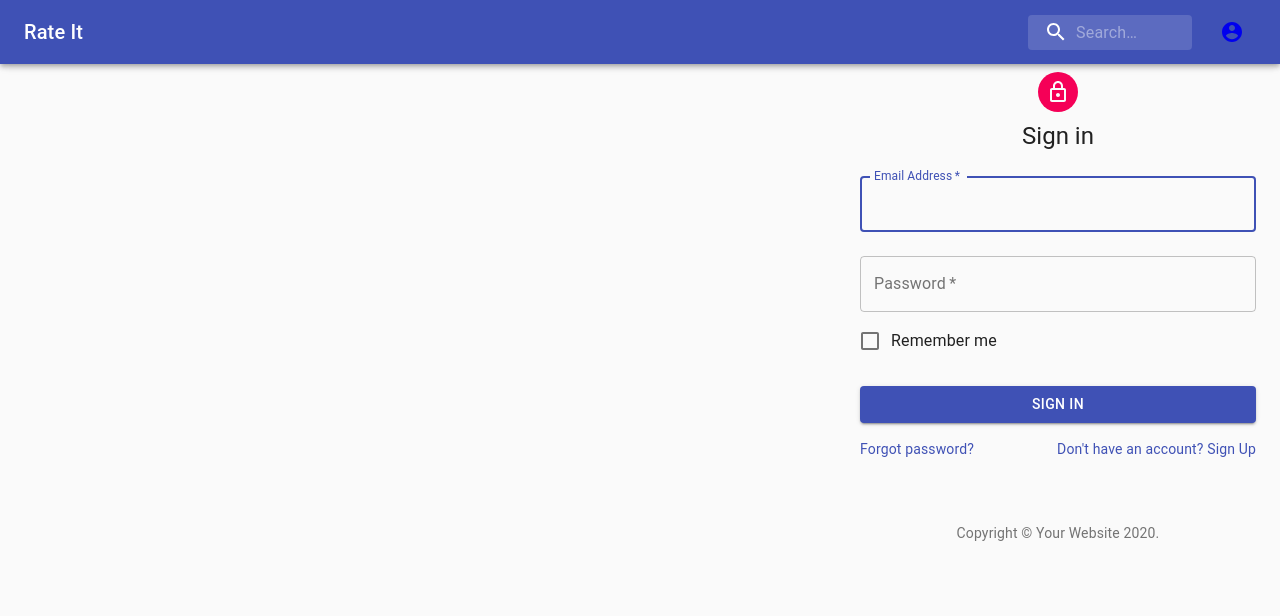
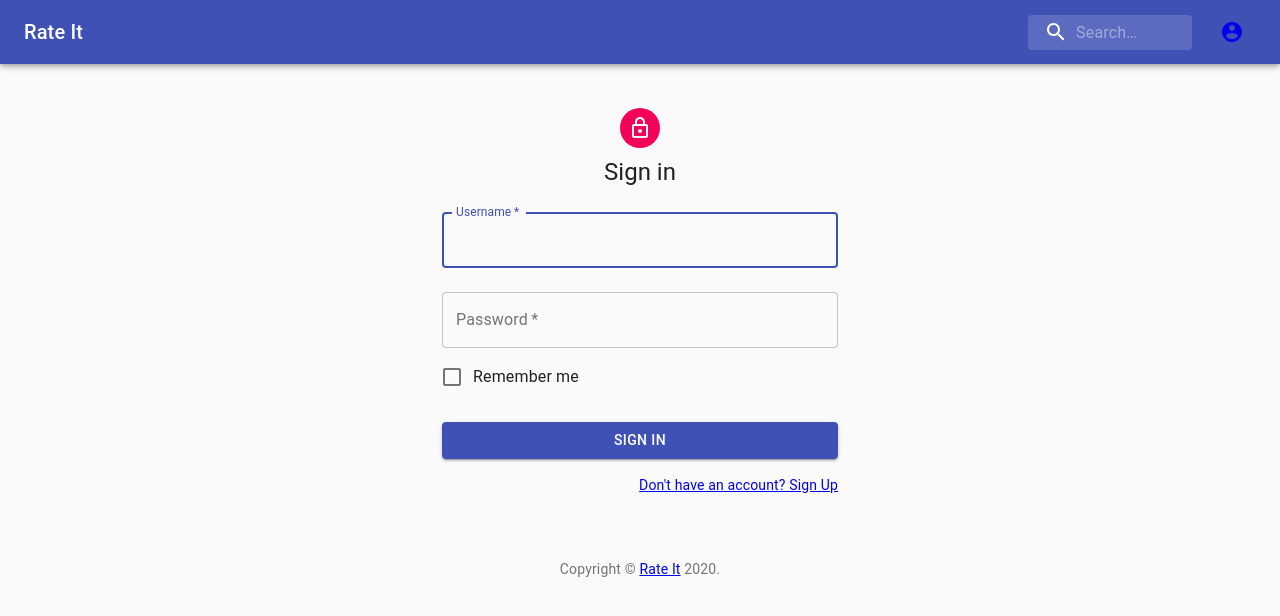
Before and after one commit to AhmedAlsudairi/Rate-it, a React (Create React App) app: page /signin in a window 1280 px wide. Shown: the top 616 px of the page. Built offline with nearby package versions, Linux system fonts and the light colour scheme.

Commit message:
adding select item logic

```diff
--- /dev/null
+++ b/src/components/Copyright/Copyright.js
@@ -0,0 +1,16 @@
+import React from 'react';
+import Typography from '@material-ui/core/Typography';
+import {Link } from 'react-router-dom';
+
+export default function Copyright() {
+  return (
+    <Typography variant="body2" color="textSecondary" align="center">
+      {'Copyright © '}
+      <Link to='/'>
+        Rate It
+      </Link>{' '}
+      {new Date().getFullYear()}
+      {'.'}
+    </Typography>
+  );
+}
--- a/src/components/SideDrawer/SideDrawer.js
+++ b/src/components/SideDrawer/SideDrawer.js
@@ -1,4 +1,4 @@
-import React from 'react';
+import React, { useState } from 'react';
 import { makeStyles } from '@material-ui/core/styles';
 import Drawer from '@material-ui/core/Drawer';
 import Toolbar from '@material-ui/core/Toolbar';
@@ -35,7 +35,39 @@ const useStyles = makeStyles((theme) => ({
 
 export default function SideDrawer(props) {
   const classes = useStyles();
+  const [listItems,setlistItems] = useState([
+    {name: 'All',selected: true,},
+    {name: 'Level 1',selected: false},
+    {name: 'Level 2',selected: false},
+    {name: 'Level 3',selected: false},
+    {name: 'Level 4',selected: false},
+    {name: 'Level 5',selected: false},
+    {name: 'Level 6',selected: false},
+    {name: 'Level 7',selected: false},
+    {name: 'Level 8',selected: false}
+  ]);
+  const selectItemHandler = (selectedItem) => {
+    const newListIems = [
+      {name: 'All',selected: false,},
+      {name: 'Level 1',selected: false},
+      {name: 'Level 2',selected: false},
+      {name: 'Level 3',selected: false},
+      {name: 'Level 4',selected: false},
+      {name: 'Level 5',selected: false},
+      {name: 'Level 6',selected: false},
+      {name: 'Level 7',selected: false},
+      {name: 'Level 8',selected: false},
+    ];
 
+   const updatedList = newListIems.map((item)=>{
+      if(item.name === selectedItem.name){
+        item.selected = true;
+      }
+      return item;
+    })
+    console.log();
+    setlistItems(updatedList)
+  }
   return (
       <Drawer
         className={classes.drawer}
@@ -50,7 +82,7 @@ export default function SideDrawer(props) {
             <Divider/>
           <List>
 
-            {['All', 'Level 1', 'Level 2', 'Level 3', 'Level 4', 'Level 5', 'Level 6', 'Level 7', 'Level 8'].map((text, index) => {
+            {listItems.map((item, index) => {
                 let x;
               switch(index){
                 case 0: x=<SelectAllIcon/>
@@ -76,16 +108,16 @@ export default function SideDrawer(props) {
               }
               return (
 
-              <ListItem button key={text}>
+              <ListItem onClick={()=>{selectItemHandler(item)}} selected={item.selected} button key={item.name}>
                 <ListItemIcon>{x}</ListItemIcon>
-                <ListItemText primary={text} />
+                <ListItemText primary={item.name} />
               </ListItem>
             )}
             )}
           </List>
           <Divider />
           <List>
-              <ListItem button key='Favorite'>
+              <ListItem button key='Favorite' >
                 <ListItemIcon><Favorite/></ListItemIcon>
                 <ListItemText primary='Favorite' />
               </ListItem>
--- a/src/containers/Courses/Courses.js
+++ b/src/containers/Courses/Courses.js
@@ -20,26 +20,14 @@ export default function Courses() {
     <div className={classes.root}>
 
       <Grid container spacing={3}>
-        <Grid item xs={12}>
-          <Paper className={classes.paper}>xs=12</Paper>
+        <Grid item xs={4}>
+          <Paper className={classes.paper}>SWE312</Paper>
         </Grid>
-        <Grid item xs={12} sm={6}>
-          <Paper className={classes.paper}>xs=12 sm=6</Paper>
+        <Grid item xs={4}>
+          <Paper className={classes.paper}>SWE314</Paper>
         </Grid>
-        <Grid item xs={12} sm={6}>
-          <Paper className={classes.paper}>xs=12 sm=6</Paper>
-        </Grid>
-        <Grid item xs={6} sm={3}>
-          <Paper className={classes.paper}>xs=6 sm=3</Paper>
-        </Grid>
-        <Grid item xs={6} sm={3}>
-          <Paper className={classes.paper}>xs=6 sm=3</Paper>
-        </Grid>
-        <Grid item xs={6} sm={3}>
-          <Paper className={classes.paper}>xs=6 sm=3</Paper>
-        </Grid>
-        <Grid item xs={6} sm={3}>
-          <Paper className={classes.paper}>xs=6 sm=3</Paper>
+        <Grid item xs={4}>
+          <Paper className={classes.paper}>SWE211</Paper>
         </Grid>
       </Grid>
 
--- a/src/containers/Pages/HomePage/HomePage.js
+++ b/src/containers/Pages/HomePage/HomePage.js
@@ -3,7 +3,7 @@ import { makeStyles } from '@material-ui/core/styles';
 import Toolbar from '@material-ui/core/Toolbar';
 import SideDrawer from '../../../components/SideDrawer/SideDrawer';
 import { Hidden, Grid } from '@material-ui/core';
-import Course from '../../Courses/Courses'
+import Courses from '../../Courses/Courses'
 
 
 const useStyles = makeStyles((theme) => ({
@@ -27,7 +27,7 @@ export default function MainContainer(props) {
           <main className={classes.content}>
             <Toolbar />
 
-            <Course/>
+            <Courses/>
           </main>
         </Grid>
       </Grid>
--- a/src/containers/Pages/SignInPage/SignInPage.js
+++ b/src/containers/Pages/SignInPage/SignInPage.js
@@ -5,26 +5,14 @@ import CssBaseline from '@material-ui/core/CssBaseline';
 import TextField from '@material-ui/core/TextField';
 import FormControlLabel from '@material-ui/core/FormControlLabel';
 import Checkbox from '@material-ui/core/Checkbox';
-import Link from '@material-ui/core/Link';
 import Grid from '@material-ui/core/Grid';
 import Box from '@material-ui/core/Box';
 import LockOutlinedIcon from '@material-ui/icons/LockOutlined';
 import Typography from '@material-ui/core/Typography';
 import { makeStyles } from '@material-ui/core/styles';
 import Container from '@material-ui/core/Container';
-
-function Copyright() {
-  return (
-    <Typography variant="body2" color="textSecondary" align="center">
-      {'Copyright © '}
-      <Link color="inherit" href="https://material-ui.com/">
-        Your Website
-      </Link>{' '}
-      {new Date().getFullYear()}
-      {'.'}
-    </Typography>
-  );
-}
+import {Link } from 'react-router-dom';
+import Copyright from '../../../components/Copyright/Copyright';
 
 const useStyles = makeStyles((theme) => ({
   paper: {
@@ -44,13 +32,16 @@ const useStyles = makeStyles((theme) => ({
   submit: {
     margin: theme.spacing(3, 0, 2),
   },
+  container: {
+    marginTop: 100
+  }
 }));
 
 export default function SignIn() {
   const classes = useStyles();
 
   return (
-    <Container component="main" maxWidth="xs">
+    <Container className={classes.container} component="main" maxWidth="xs">
       <CssBaseline />
       <div className={classes.paper}>
         <Avatar className={classes.avatar}>
@@ -61,16 +52,16 @@ export default function SignIn() {
         </Typography>
         <form className={classes.form} noValidate>
           <TextField
-            variant="outlined"
-            margin="normal"
-            required
-            fullWidth
-            id="email"
-            label="Email Address"
-            name="email"
-            autoComplete="email"
-            autoFocus
-          />
+                autoComplete="username"
+                name="username"
+                variant="outlined"
+                required
+                fullWidth
+                id="username"
+                label="Username"
+                margin="normal"
+                autoFocus
+              />
           <TextField
             variant="outlined"
             margin="normal"
@@ -97,12 +88,9 @@ export default function SignIn() {
           </Button>
           <Grid container>
             <Grid item xs>
-              <Link href="#" variant="body2">
-                Forgot password?
-              </Link>
             </Grid>
             <Grid item>
-              <Link href="#" variant="body2">
+              <Link to='/signup'>
                 {"Don't have an account? Sign Up"}
               </Link>
             </Grid>
--- a/src/containers/Pages/SignUpPage/SignUpPage.js
+++ b/src/containers/Pages/SignUpPage/SignUpPage.js
@@ -5,26 +5,14 @@ import CssBaseline from '@material-ui/core/CssBaseline';
 import TextField from '@material-ui/core/TextField';
 import FormControlLabel from '@material-ui/core/FormControlLabel';
 import Checkbox from '@material-ui/core/Checkbox';
-import Link from '@material-ui/core/Link';
 import Grid from '@material-ui/core/Grid';
 import Box from '@material-ui/core/Box';
 import LockOutlinedIcon from '@material-ui/icons/LockOutlined';
 import Typography from '@material-ui/core/Typography';
 import { makeStyles } from '@material-ui/core/styles';
 import Container from '@material-ui/core/Container';
-
-function Copyright() {
-  return (
-    <Typography variant="body2" color="textSecondary" align="center">
-      {'Copyright © '}
-      <Link color="inherit" href="https://material-ui.com/">
-        Your Website
-      </Link>{' '}
-      {new Date().getFullYear()}
-      {'.'}
-    </Typography>
-  );
-}
+import {Link } from 'react-router-dom';
+import Copyright from '../../../components/Copyright/Copyright';
 
 const useStyles = makeStyles((theme) => ({
   paper: {
@@ -44,13 +32,16 @@ const useStyles = makeStyles((theme) => ({
   submit: {
     margin: theme.spacing(3, 0, 2),
   },
+  container: {
+    marginTop: 100
+  }
 }));
 
 export default function SignUp() {
   const classes = useStyles();
 
   return (
-    <Container component="main" maxWidth="xs">
+    <Container className={classes.container} component="main" maxWidth="xs">
       <CssBaseline />
       <div className={classes.paper}>
         <Avatar className={classes.avatar}>
@@ -61,27 +52,16 @@ export default function SignUp() {
         </Typography>
         <form className={classes.form} noValidate>
           <Grid container spacing={2}>
-            <Grid item xs={12} sm={6}>
+            <Grid item xs={12}>
               <TextField
-                autoComplete="fname"
-                name="firstName"
+                autoComplete="username"
+                name="username"
                 variant="outlined"
                 required
                 fullWidth
-                id="firstName"
-                label="First Name"
+                id="username"
+                label="Username"
                 autoFocus
-              />
-            </Grid>
-            <Grid item xs={12} sm={6}>
-              <TextField
-                variant="outlined"
-                required
-                fullWidth
-                id="lastName"
-                label="Last Name"
-                name="lastName"
-                autoComplete="lname"
               />
             </Grid>
             <Grid item xs={12}>
@@ -107,12 +87,6 @@ export default function SignUp() {
                 autoComplete="current-password"
               />
             </Grid>
-            <Grid item xs={12}>
-              <FormControlLabel
-                control={<Checkbox value="allowExtraEmails" color="primary" />}
-                label="I want to receive inspiration, marketing promotions and updates via email."
-              />
-            </Grid>
           </Grid>
           <Button
             type="submit"
@@ -125,7 +99,7 @@ export default function SignUp() {
           </Button>
           <Grid container justify="flex-end">
             <Grid item>
-              <Link href="#" variant="body2">
+              <Link to='/signin'>
                 Already have an account? Sign in
               </Link>
             </Grid>
--- a/src/containers/mainContainer/mainContainer.js
+++ b/src/containers/mainContainer/mainContainer.js
@@ -4,11 +4,9 @@ import CssBaseline from '@material-ui/core/CssBaseline';
 import NavigationBar from '../../components/NavigationBar/NavigationBar';
 import HomePage from '../Pages/HomePage/HomePage';
 import SignInPage from '../Pages/SignInPage/SignInPage';
+import SignUpPage from '../Pages/SignUpPage/SignUpPage';
 import {Route} from 'react-router-dom';
 const useStyles = makeStyles((theme) => ({
-  root: {
-    display: 'flex',
-  },
   appBar: {
     zIndex: theme.zIndex.drawer + 1,
   },
@@ -27,6 +25,7 @@ export default function MainContainer(props) {
       <NavigationBar />
      <Route exact path='/' component={HomePage}/>
      <Route exact path='/signin' component={SignInPage}/>
+     <Route exact path='/signup' component={SignUpPage}/>
     </div>
   );
 }
```
